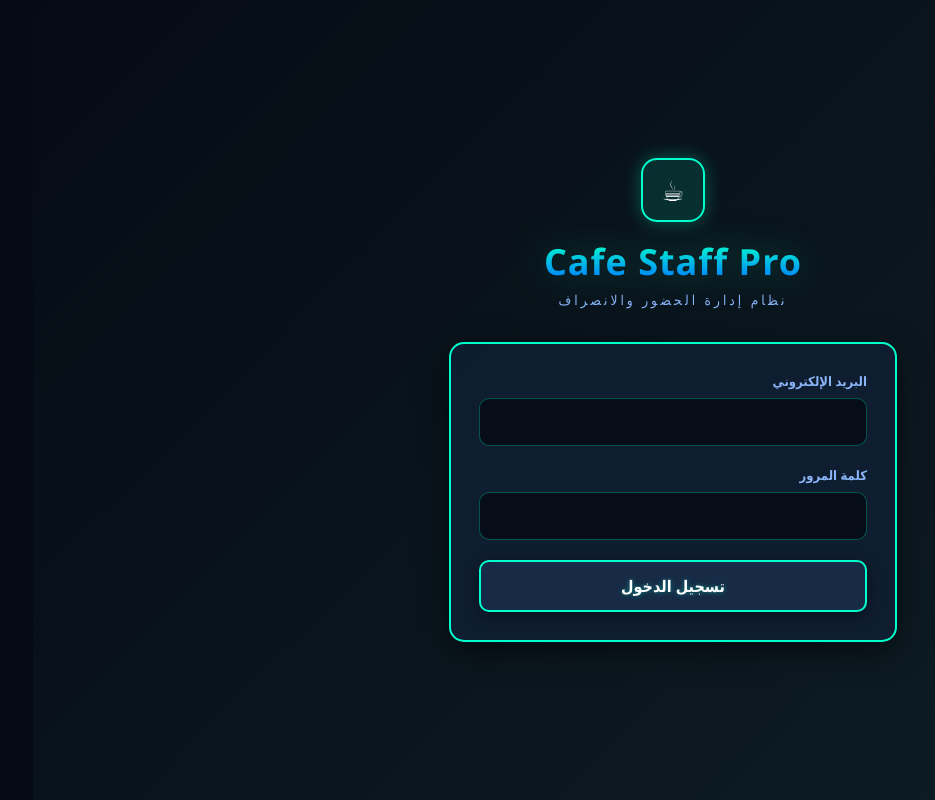
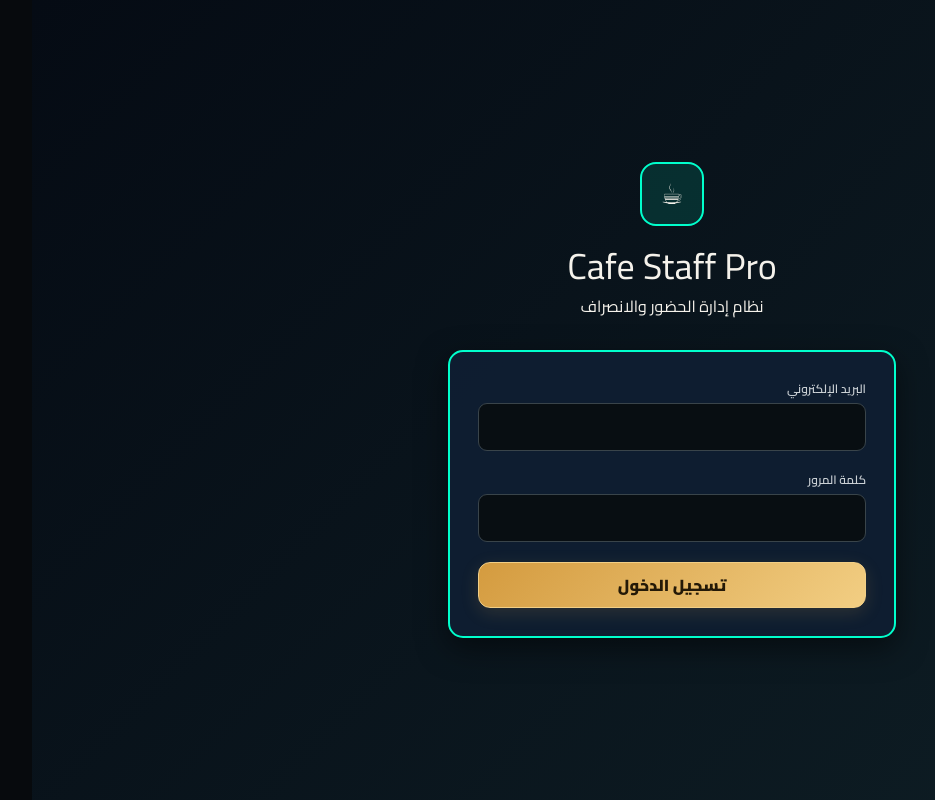
Before and after one commit to uneu2bb/cafe-staff-pro, a Next.js app: page /login in a window 1280 px wide. Shown: the whole page, without its empty margins (84-1019 px from the left). Built offline with nearby package versions, Linux system fonts and the light colour scheme; no server answers.

Commit message:
ui: apply full Cafe Staff Pro premium HTML design system

```diff
--- a/app/globals.css
+++ b/app/globals.css
@@ -1,159 +1,152 @@
 @tailwind base;
 @tailwind components;
 @tailwind utilities;
+
+:root {
+  --bg: #070a0d;
+  --panel: #0d1318;
+  --panel2: #101920;
+  --line: rgba(211, 161, 69, 0.35);
+  --gold: #d6a34b;
+  --gold2: #f4d18b;
+  --text: #f5f2eb;
+  --muted: #9ca7b0;
+  --green: #16a36b;
+  --red: #d83e4d;
+  --orange: #d98a25;
+  --blue: #5598d8;
+  --shadow: 0 12px 34px rgba(0, 0, 0, 0.28);
+}
 
 html {
   direction: rtl;
 }
 
 body {
-  font-family: 'Segoe UI', Tahoma, Geneva, Verdana, sans-serif;
-  background-color: #050b14;
-  color: #fff;
   margin: 0;
+  background: radial-gradient(ellipse at 80% -10%, rgba(190, 132, 42, 0.1), transparent 34%), var(--bg);
+  color: var(--text);
+  font-family: 'Cairo', Tahoma, Arial, sans-serif;
   min-height: 100vh;
 }
 
-/* Primary CTA — neon cyan menu-btn style */
-.btn-primary {
-  background: rgba(25, 45, 75, 0.85);
-  border: 2px solid #00ffcc;
-  color: #fff;
-  border-radius: 10px;
-  padding: 12px 20px;
-  font-weight: 700;
+button,
+input,
+select {
+  font: inherit;
+}
+button {
   cursor: pointer;
-  transition: all 0.25s ease;
-  text-shadow: 0 0 5px rgba(0, 255, 204, 0.45);
-  box-shadow: 0 4px 15px rgba(0, 0, 0, 0.4);
 }
-.btn-primary:hover {
-  background: #00ffcc;
-  color: #050b14;
-  text-shadow: none;
-  transform: translateY(-2px);
-  box-shadow: 0 6px 20px rgba(0, 255, 204, 0.55);
+
+/* Buttons */
+.btn-primary,
+.btn-gold {
+  border: 1px solid #f2cf86;
+  color: #241907;
+  background: linear-gradient(135deg, #d49b3f, #f2ce83);
+  padding: 10px 17px;
+  border-radius: 12px;
+  font-weight: 900;
+  box-shadow: 0 5px 18px rgba(214, 163, 75, 0.16);
+  transition: 0.2s;
 }
-.btn-primary:active { transform: translateY(0); }
+.btn-primary:hover,
+.btn-gold:hover {
+  filter: brightness(1.08);
+  transform: translateY(-1px);
+}
 .btn-primary:disabled {
-  opacity: 0.45;
+  opacity: 0.5;
   cursor: not-allowed;
   transform: none;
-  box-shadow: none;
 }
 
-.btn-secondary {
-  background: rgba(10, 20, 35, 0.75);
-  color: #8ab4f8;
-  border: 1px solid rgba(0, 255, 204, 0.35);
-  border-radius: 10px;
-  padding: 10px 16px;
+.btn-secondary,
+.btn-dark {
+  border: 1px solid var(--line);
+  background: #111920;
+  color: var(--gold2);
+  padding: 9px 14px;
+  border-radius: 11px;
   font-weight: 600;
-  cursor: pointer;
-  transition: all 0.2s ease;
-}
-.btn-secondary:hover {
-  border-color: #00ffcc;
-  color: #00ffcc;
-  background: rgba(0, 255, 204, 0.08);
 }
 
 .btn-success {
-  background: rgba(0, 255, 204, 0.15);
-  border: 2px solid #00ffcc;
-  color: #00ffcc;
-  border-radius: 10px;
-  padding: 12px 16px;
+  background: rgba(22, 163, 107, 0.15);
+  border: 1px solid var(--green);
+  color: #55d39d;
+  border-radius: 11px;
+  padding: 10px 14px;
   font-weight: 700;
-  cursor: pointer;
 }
-.btn-success:hover {
-  background: #00ffcc;
-  color: #050b14;
-}
-
 .btn-danger {
-  background: rgba(255, 51, 51, 0.12);
-  border: 2px solid #ff3333;
-  color: #ff6b6b;
-  border-radius: 10px;
-  padding: 12px 16px;
+  background: rgba(216, 62, 77, 0.12);
+  border: 1px solid var(--red);
+  color: #ff7782;
+  border-radius: 11px;
+  padding: 10px 14px;
   font-weight: 700;
-  cursor: pointer;
-}
-.btn-danger:hover {
-  background: #ff3333;
-  color: #fff;
 }
 
 .card {
-  background: rgba(10, 20, 35, 0.75);
-  border: 1px solid rgba(0, 255, 204, 0.28);
+  background: linear-gradient(145deg, rgba(16, 25, 32, 0.96), rgba(8, 13, 17, 0.98));
+  border: 1px solid var(--line);
   border-radius: 14px;
-  padding: 18px;
-  backdrop-filter: blur(6px);
-  box-shadow: 0 8px 28px rgba(0, 0, 0, 0.35);
-  contain: layout style;
+  box-shadow: var(--shadow);
+  padding: 15px;
 }
 
 .glass {
-  background: rgba(10, 20, 35, 0.7);
-  backdrop-filter: blur(6px);
-  border: 1px solid rgba(0, 255, 204, 0.28);
+  background: rgba(13, 19, 24, 0.9);
+  border: 1px solid var(--line);
 }
 
-.stat-card {
+.stat-card,
+.stat {
+  min-height: 96px;
+  border: 1px solid var(--line);
+  border-radius: 14px;
+  background: linear-gradient(145deg, #111920, #090e12);
+  padding: 14px 16px;
+  display: flex;
+  align-items: center;
+  justify-content: space-between;
+  box-shadow: var(--shadow);
   position: relative;
   overflow: hidden;
-  border-radius: 14px;
-  padding: 16px 18px;
-  background: rgba(10, 20, 35, 0.75);
-  border: 1px solid rgba(0, 255, 204, 0.28);
-  backdrop-filter: blur(4px);
-  transition: border-color 0.2s, transform 0.15s, box-shadow 0.2s;
-  contain: layout style;
 }
-.stat-card:hover {
-  border-color: #00ffcc;
-  transform: translateY(-2px);
-  box-shadow: 0 8px 24px rgba(0, 255, 204, 0.15);
-}
-
-.employee-card {
-  transition: border-color 0.2s, transform 0.15s, box-shadow 0.2s;
-  content-visibility: auto;
-  contain-intrinsic-size: auto 280px;
-}
-.employee-card:hover {
-  border-color: #00ffcc;
-  box-shadow: 0 10px 28px rgba(0, 255, 204, 0.12);
-  transform: translateY(-2px);
+.stat:after {
+  content: '';
+  position: absolute;
+  width: 100px;
+  height: 100px;
+  border-radius: 50%;
+  background: rgba(214, 163, 75, 0.045);
+  left: -35px;
+  top: -48px;
 }
 
 .input-field {
   width: 100%;
-  background: rgba(5, 11, 20, 0.85);
-  border: 1px solid rgba(0, 255, 204, 0.3);
-  border-radius: 10px;
-  padding: 12px 14px;
-  color: #fff;
-  font-size: 15px;
+  background: #080e12;
+  border: 1px solid #39444a;
+  border-radius: 9px;
+  padding: 11px;
+  color: white;
+  outline: none;
   box-sizing: border-box;
 }
 .input-field:focus {
-  outline: none;
-  border-color: #00ffcc;
-  box-shadow: 0 0 0 3px rgba(0, 255, 204, 0.15), 0 0 16px rgba(0, 255, 204, 0.12);
-}
-.input-field::placeholder {
-  color: #5a7a9a;
+  border-color: var(--gold);
+  box-shadow: 0 0 0 3px rgba(214, 163, 75, 0.12);
 }
 
 .label {
   display: block;
-  color: #8ab4f8;
-  font-size: 13px;
-  margin-bottom: 6px;
+  font-size: 12px;
+  color: #cbd1d5;
+  margin-bottom: 5px;
   font-weight: 600;
 }
 
@@ -164,88 +157,115 @@ body {
   display: flex;
   align-items: center;
   justify-content: center;
-  padding: 16px;
-  background: rgba(5, 11, 20, 0.85);
+  padding: 18px;
+  background: rgba(0, 0, 0, 0.72);
 }
 .modal-panel {
-  width: 100%;
-  max-width: 450px;
+  width: min(460px, 100%);
   max-height: 90vh;
   overflow-y: auto;
-  background: rgba(15, 30, 50, 0.95);
-  border: 2px solid #00ffcc;
-  border-radius: 15px;
-  padding: 24px;
-  box-shadow: 0 10px 30px rgba(0, 0, 0, 0.5);
+  background: #10181e;
+  border: 1px solid var(--gold);
+  border-radius: 17px;
+  padding: 22px;
+  box-shadow: 0 20px 70px #000;
 }
 
 .side-nav-item {
+  border: 1px solid transparent;
+  background: transparent;
+  color: #d5d8da;
+  text-align: right;
+  padding: 12px 14px;
+  border-radius: 12px;
   display: flex;
   align-items: center;
-  gap: 10px;
-  padding: 12px 14px;
-  border-radius: 10px;
-  color: #8ab4f8;
+  gap: 13px;
   font-size: 14px;
-  font-weight: 600;
-  cursor: pointer;
-  border: 1px solid transparent;
-  background: transparent;
+  transition: 0.2s;
   width: 100%;
-  text-align: right;
-  transition: all 0.2s ease;
 }
-.side-nav-item:hover {
-  background: rgba(0, 255, 204, 0.08);
-  border-color: rgba(0, 255, 204, 0.25);
-  color: #00ffcc;
-}
+.side-nav-item:hover,
 .side-nav-item.active {
-  background: rgba(0, 255, 204, 0.12);
-  border-color: rgba(0, 255, 204, 0.45);
-  color: #00ffcc;
-  text-shadow: 0 0 8px rgba(0, 255, 204, 0.35);
+  background: linear-gradient(100deg, #c18b35, #edc777);
+  color: #17120a;
+  box-shadow: 0 7px 20px rgba(205, 151, 57, 0.18);
+  font-weight: 800;
 }
 
-.neon-title {
-  background: linear-gradient(to bottom, #00ffcc, #0077ff);
-  -webkit-background-clip: text;
-  -webkit-text-fill-color: transparent;
-  background-clip: text;
+.gold-title {
+  color: var(--gold2);
   font-weight: 900;
-  letter-spacing: 1px;
-  filter: drop-shadow(0 0 18px rgba(0, 255, 204, 0.25));
 }
 
-.neon-subtitle {
-  color: #8ab4f8;
-  letter-spacing: 3px;
-  font-size: 0.85rem;
-  text-transform: uppercase;
+.pill {
+  font-size: 10px;
+  border-radius: 30px;
+  padding: 3px 13px;
+  color: white;
+  min-width: 58px;
+  text-align: center;
+  background: var(--green);
+  display: inline-block;
+}
+.pill.red { background: #a92c3a; }
+.pill.orange { background: #a96817; }
+.pill.gold { background: #8e6a2c; }
+.pill.blue { background: #2d6a9f; }
+
+.chart-wrap {
+  height: 185px;
+  display: flex;
+  align-items: end;
+  gap: 13px;
+  padding: 10px 8px 24px;
+  border-bottom: 1px solid #38434a;
+  position: relative;
+  background: repeating-linear-gradient(
+    to bottom,
+    transparent 0,
+    transparent 35px,
+    rgba(170, 180, 190, 0.12) 36px
+  );
+}
+.chart-col {
+  height: 100%;
+  flex: 1;
+  display: flex;
+  align-items: end;
+  justify-content: center;
+  gap: 4px;
+  position: relative;
+}
+.bar {
+  width: 13px;
+  border-radius: 3px 3px 0 0;
+  background: linear-gradient(180deg, #4fc78b, #13764d);
+  min-height: 8px;
+}
+.bar.absent {
+  background: linear-gradient(180deg, #e7b85e, #9b6827);
+}
+.day {
+  position: absolute;
+  bottom: -23px;
+  font-size: 10px;
+  color: #b8c0c6;
+  white-space: nowrap;
 }
 
 ::-webkit-scrollbar { width: 8px; height: 8px; }
-::-webkit-scrollbar-track { background: transparent; }
 ::-webkit-scrollbar-thumb {
-  background: rgba(0, 255, 204, 0.25);
+  background: rgba(214, 163, 75, 0.3);
   border-radius: 999px;
 }
 
 @keyframes fadeUp {
-  from { opacity: 0; transform: translateY(10px); }
+  from { opacity: 0; transform: translateY(8px); }
   to { opacity: 1; transform: translateY(0); }
 }
-.fade-up { animation: fadeUp 0.35s ease both; }
+.fade-up { animation: fadeUp 0.3s ease both; }
 
-@keyframes glowPulse {
-  0%, 100% { box-shadow: 0 0 12px rgba(0, 255, 204, 0.2); }
-  50% { box-shadow: 0 0 22px rgba(0, 255, 204, 0.4); }
+@media (max-width: 760px) {
+  .chart-wrap { height: 160px; }
 }
-.glow-pulse { animation: glowPulse 2.4s ease-in-out infinite; }
-
-@media (prefers-reduced-motion: reduce) {
-  *, *::before, *::after {
-    animation-duration: 0.01ms !important;
-    transition-duration: 0.01ms !important;
-  }
-}
--- a/app/layout.tsx
+++ b/app/layout.tsx
@@ -13,6 +13,15 @@ export default function RootLayout({
 }) {
   return (
     <html lang="ar" dir="rtl">
+      <head>
+        <link rel="preconnect" href="https://fonts.googleapis.com" />
+        <link rel="preconnect" href="https://fonts.gstatic.com" crossOrigin="anonymous" />
+        <link
+          href="https://fonts.googleapis.com/css2?family=Cairo:wght@400;500;600;700;800;900&display=swap"
+          rel="stylesheet"
+        />
+        <meta name="theme-color" content="#080b0e" />
+      </head>
       <body>{children}</body>
     </html>
   )
```
